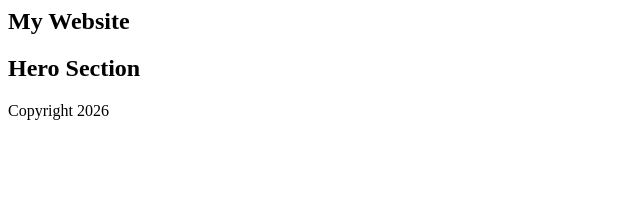
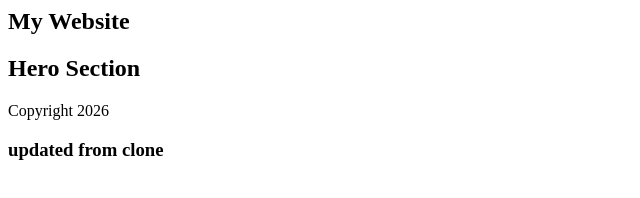
Before and after one commit to salmansecond/git-final-revision, a plain HTML site: page index.html in a window 1280 px wide. Shown: the whole page, without its empty margins (0-640 px from the left). Drawn offline with Linux system fonts and the light colour scheme.

Commit message:
Updated from clone

```diff
--- a/index.html
+++ b/index.html
@@ -9,3 +9,5 @@
 <footer>
     Copyright 2026
 </footer>
+
+<h3>updated from clone </h3>
```
